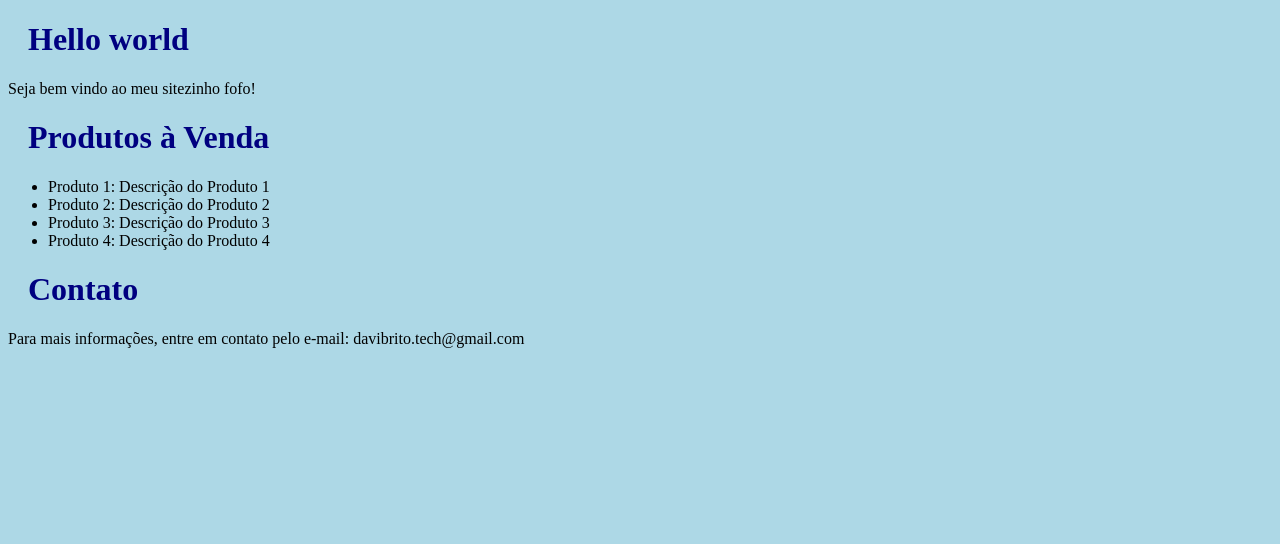
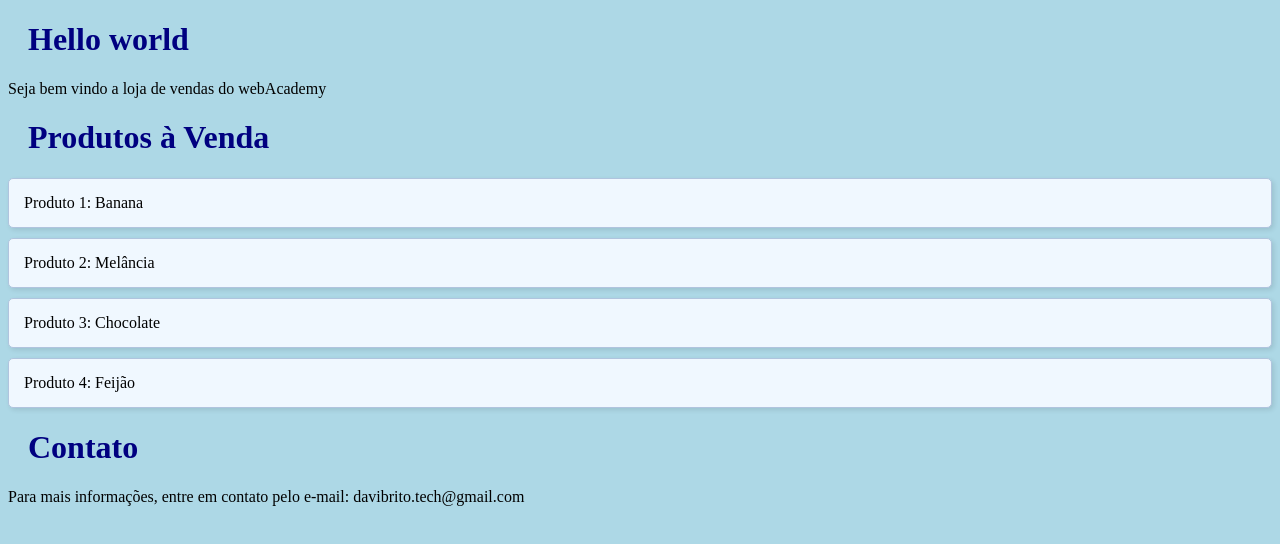
Before and after one commit to ntcdave/vendas_wa, a plain HTML site: page index.html in a window 1280 px wide. Drawn offline with Linux system fonts and the light colour scheme.

Commit message:
feat: adiciona lista de produtos estilizada na página - Refs #05

```diff
--- a/bluestyle.css
+++ b/bluestyle.css
@@ -6,3 +6,22 @@ h1{
     color: navy;
     margin-left: 20px;
 }
+
+.product-list {
+    list-style: none;
+    padding: 0;
+}
+
+.product-list li {
+    background-color: #f0f8ff;
+    border: 1px solid #b0c4de;
+    border-radius: 5px;
+    padding: 15px;
+    margin-bottom: 10px;
+    box-shadow: 2px 2px 5px rgba(0,0,0,0.1);
+    transition: transform 0.2s;
+}
+
+.product-list li:hover {
+    transform: scale(1.02);
+}
--- a/index.html
+++ b/index.html
@@ -8,14 +8,14 @@
 </head>
 <body>
     <h1>Hello world</h1>
-    <p>Seja bem vindo ao meu sitezinho fofo!</p>
+    <p>Seja bem vindo a loja de vendas do webAcademy</p>
 
     <h1>Produtos à Venda</h1>
-<ul>
-<li>Produto 1: Descrição do Produto 1</li>
-<li>Produto 2: Descrição do Produto 2</li>
-<li>Produto 3: Descrição do Produto 3</li>
-<li>Produto 4: Descrição do Produto 4</li>
+<ul class="product-list">
+<li>Produto 1: Banana</li>
+<li>Produto 2: Melância</li>
+<li>Produto 3: Chocolate</li>
+<li>Produto 4: Feijão</li>
 </ul>
 
     <h1>Contato</h1>
```
